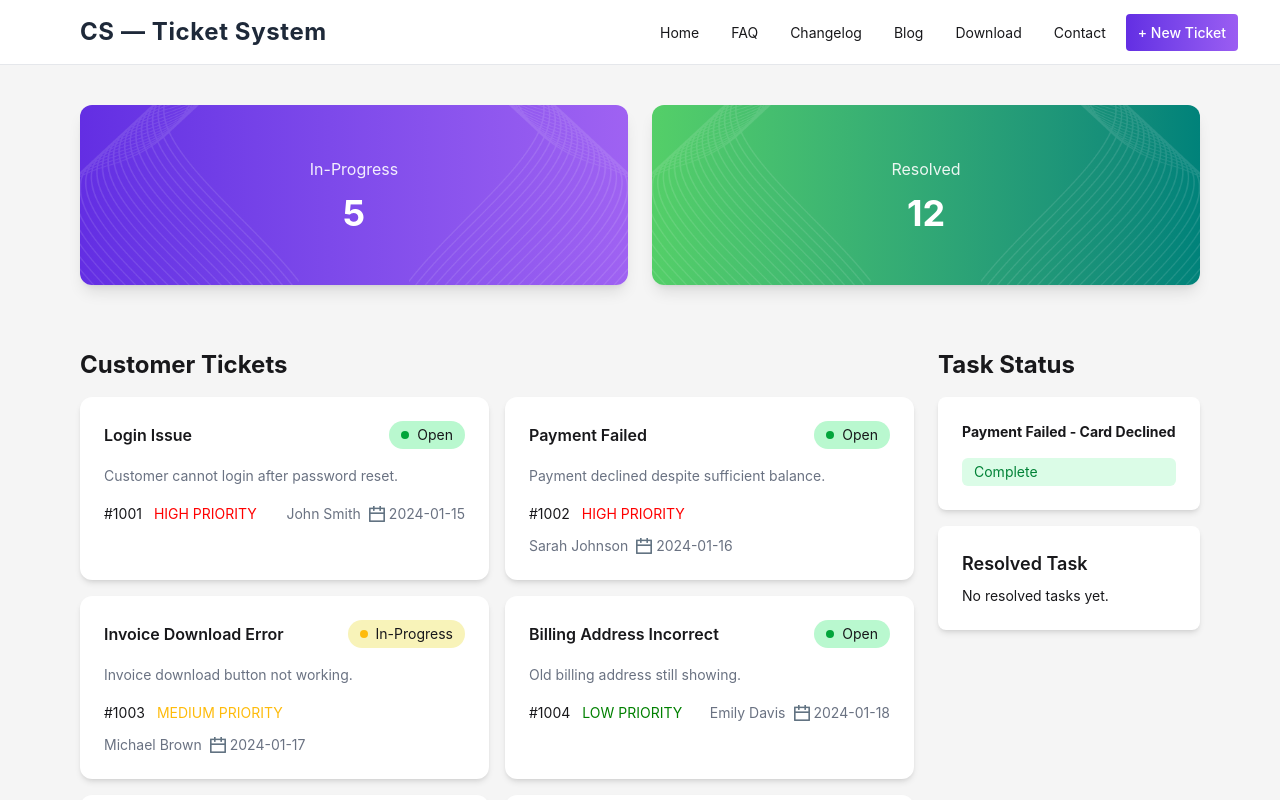
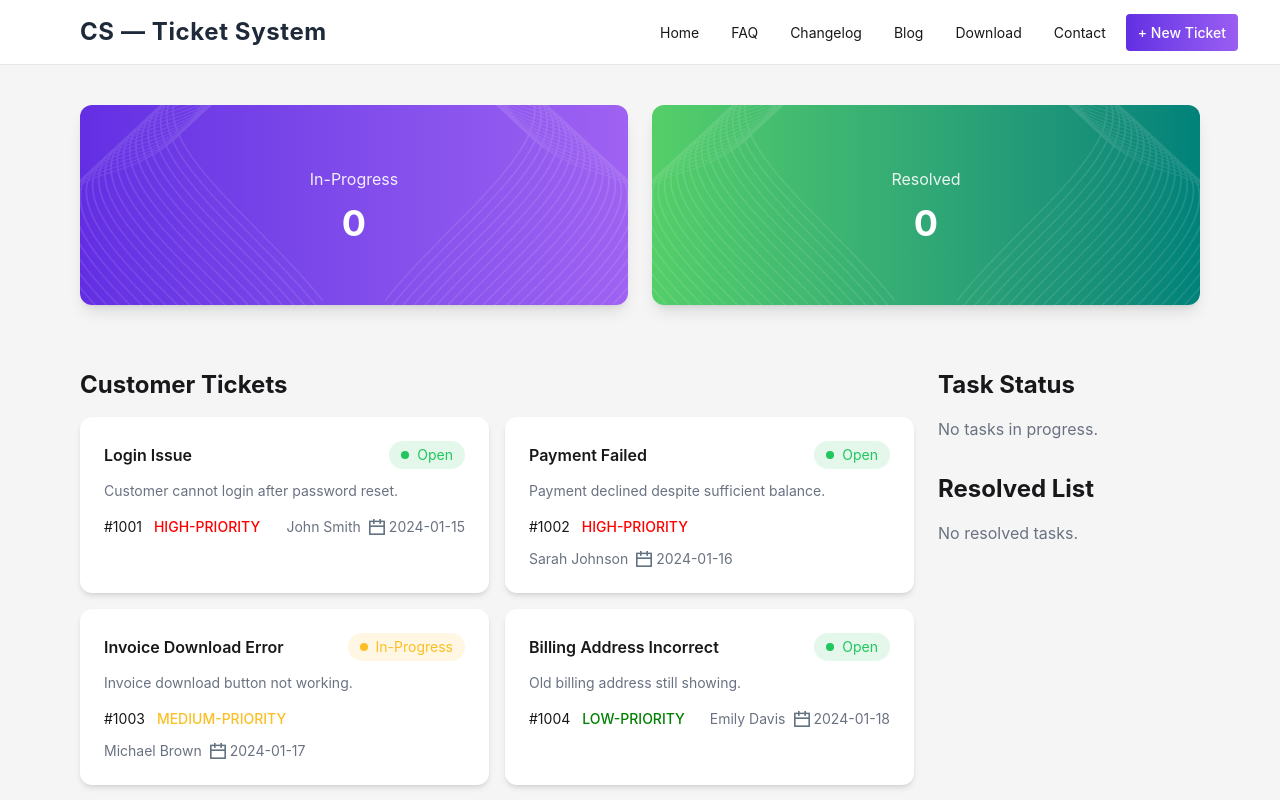
Before and after one commit to sumaiyaa005/customer-support-ticket, a React (Vite) app: page / in a window 1280 px wide. Shown: the top 800 px of the page. Built offline with nearby package versions, Linux system fonts and the light colour scheme.

Commit message:
add funtionality

```diff
--- a/package.json
+++ b/package.json
@@ -13,6 +13,7 @@
     "@tailwindcss/vite": "^4.2.1",
     "react": "^19.2.0",
     "react-dom": "^19.2.0",
+    "react-toastify": "^11.0.5",
     "tailwindcss": "^4.2.1"
   },
   "devDependencies": {
--- a/public/tickets.json
+++ b/public/tickets.json
@@ -4,8 +4,8 @@
     "title": "Login Issue",
     "description": "Customer cannot login after password reset.",
     "customer": "John Smith",
-    "priority": { "level": "HIGH PRIORITY ", "color": "red" },
-    "status": { "type": "Open", "color": "#02A53B", "background": "#B9F8CF" },
+    "priority": "HIGH-PRIORITY",
+    "status": "Open",
     "createdAt": "2024-01-15"
   },
   {
@@ -13,8 +13,8 @@
     "title": "Payment Failed",
     "description": "Payment declined despite sufficient balance.",
     "customer": "Sarah Johnson",
-    "priority": { "level": "HIGH PRIORITY ", "color": "red" },
-    "status": { "type": "Open", "color": "#02A53B", "background": "#B9F8CF" },
+    "priority": "HIGH-PRIORITY",
+    "status": "Open",
     "createdAt": "2024-01-16"
   },
   {
@@ -22,12 +22,8 @@
     "title": "Invoice Download Error",
     "description": "Invoice download button not working.",
     "customer": "Michael Brown",
-    "priority": { "level": "MEDIUM PRIORITY ", "color": "#FEBB0C" },
-    "status": {
-      "type": "In-Progress",
-      "color": "#FEBB0C",
-      "background": "#F8F3B9"
-    },
+    "priority": "MEDIUM-PRIORITY",
+    "status": "In-Progress",
     "createdAt": "2024-01-17"
   },
   {
@@ -35,8 +31,8 @@
     "title": "Billing Address Incorrect",
     "description": "Old billing address still showing.",
     "customer": "Emily Davis",
-    "priority": { "level": "LOW PRIORITY ", "color": "green" },
-    "status": { "type": "Open", "color": "#02A53B", "background": "#B9F8CF" },
+    "priority": "LOW-PRIORITY",
+    "status": "Open",
     "createdAt": "2024-01-18"
   },
   {
@@ -44,12 +40,8 @@
     "title": "App Crash Issue",
     "description": "App crashes on launch.",
     "customer": "David Wilson",
-    "priority": { "level": "HIGH PRIORITY ", "color": "red" },
-    "status": {
-      "type": "In-Progress",
-      "color": "#FEBB0C",
-      "background": "#F8F3B9"
-    },
+    "priority": "HIGH-PRIORITY",
+    "status": "In-Progress",
     "createdAt": "2024-01-19"
   },
   {
@@ -57,8 +49,8 @@
     "title": "2FA Not Working",
     "description": "User not receiving verification code.",
     "customer": "Sophia Taylor",
-    "priority": { "level": "MEDIUM PRIORITY ", "color": "#FEBB0C" },
-    "status": { "type": "Open", "color": "#02A53B", "background": "#B9F8CF" },
+    "priority": "MEDIUM-PRIORITY",
+    "status": "Open",
     "createdAt": "2024-01-20"
   },
   {
@@ -66,12 +58,8 @@
     "title": "Profile Upload Failed",
     "description": "Image upload error when updating profile.",
     "customer": "James Anderson",
-    "priority": { "level": "LOW PRIORITY ", "color": "green" },
-    "status": {
-      "type": "In-Progress",
-      "color": "#FEBB0C",
-      "background": "#F8F3B9"
-    },
+    "priority": "LOW-PRIORITY",
+    "status": "In-Progress",
     "createdAt": "2024-01-21"
   },
   {
@@ -79,8 +67,8 @@
     "title": "Subscription Auto Renewal",
     "description": "Auto renewal toggle not working.",
     "customer": "Olivia Martinez",
-    "priority": { "level": "MEDIUM PRIORITY ", "color": "#FEBB0C" },
-    "status": { "type": "Open", "color": "#02A53B", "background": "#B9F8CF" },
+    "priority": "MEDIUM-PRIORITY",
+    "status": "Open",
     "createdAt": "2024-01-22"
   },
   {
@@ -88,8 +76,8 @@
     "title": "Missing Confirmation Email",
     "description": "Order confirmation email not received.",
     "customer": "Liam Thomas",
-    "priority": { "level": "HIGH PRIORITY ", "color": "red" },
-    "status": { "type": "Open", "color": "#02A53B", "background": "#B9F8CF" },
+    "priority": "HIGH-PRIORITY",
+    "status": "Open",
     "createdAt": "2024-01-23"
   },
   {
@@ -97,13 +85,8 @@
     "title": "Refund Not Processed",
     "description": "Refund requested but not received yet.",
     "customer": "Isabella Garcia",
-    "priority": { "level": "HIGH PRIORITY ", "color": "red" },
-    "status": {
-      "type": "In-Progress",
-      "color": "#FEBB0C",
-      "background": "#F8F3B9"
-    },
-
+    "priority": "HIGH-PRIORITY",
+    "status": "In-Progress",
     "createdAt": "2024-01-24"
   }
 ]
--- a/src/App.jsx
+++ b/src/App.jsx
@@ -2,72 +2,78 @@ import "./App.css";
 import Navbar from "./component/Navbar/Navbar";
 import CountProgressResolveCard from "./component/CountProgressResolveCard/CountProgressResolveCard";
 import CustomerCard from "./component/CustomersCard/CustomerCard";
-import { Suspense } from "react";
+import { Suspense, useState } from "react";
 import Footer from "./component/Footer/Footer";
+import { toast, ToastContainer } from "react-toastify";
+import TaskStatus from "./component/TaskStatus/TaskStatus";
+import ResolvedList from "./component/ResolvedList/ResolvedList";
 
 const fetchCustomerTicket = async () => {
   const res = await fetch("/tickets.json");
   return res.json();
 };
 
+const customerTicketPromise = fetchCustomerTicket();
+
 function App() {
-  const customerTicketPromise = fetchCustomerTicket();
+  const [inProgress, setInProgress] = useState([]);
+  const [resolved, setResolved] = useState([]);
+  const [customerTickets, setCustomerTickets] = useState(() => {
+    return [];
+  });
+
+  const handleAddToProgress = (ticket) => {
+    setInProgress((prev) => {
+      if (prev.some((t) => t.id === ticket.id)) return prev;
+      return [...prev, ticket];
+    });
+
+    toast.success("Ticket Added To In-Progress");
+  };
+
+  const handleComplete = (ticket) => {
+    setInProgress((prev) => prev.filter((t) => t.id !== ticket.id));
+    setResolved((prev) => [...prev, ticket]);
+    setCustomerTickets((prev) => prev.filter((t) => t.id !== ticket.id));
+    toast.success("Task completed and moved to Resolved!");
+  };
 
   return (
-    <div>
+    <div className="min-h-screen bg-base-200 flex flex-col">
       <Navbar />
-
-      {/* Background */}
-      <div className="bg-[#F5F5F5] min-h-screen">
+      <div className="bg-[#F5F5F5] flex-grow">
         <div className="px-6 md:px-12 lg:px-20 pt-10">
-          {/* Top Cards */}
-          <CountProgressResolveCard />
-
-          {/* Main Layout */}
+          <CountProgressResolveCard
+            inProgressCount={inProgress.length}
+            resolvedCount={resolved.length}
+          />
           <div className="grid grid-cols-1 lg:grid-cols-12 gap-6 mt-16">
-            {/* Left */}
             <div className="lg:col-span-9">
               <Suspense
                 fallback={
-                  <div className="flex justify-center items-center h-40">
-                    <span className="loading loading-spinner loading-xl"></span>
-                  </div>
+                  <div className="loading loading-spinner loading-xl" />
                 }
               >
-                <CustomerCard customerTicketPromise={customerTicketPromise} />
+                <CustomerCard
+                  customerTicketPromise={customerTicketPromise}
+                  handleAddToProgress={handleAddToProgress}
+                  customerTickets={customerTickets}
+                  setCustomerTickets={setCustomerTickets}
+                />
               </Suspense>
             </div>
-
-            {/* Right Sidebar */}
-            <div className="lg:col-span-3 ">
-              <h1 className="text-2xl font-bold mb-4">Task Status</h1>
-
-              <div className="grid gap-4">
-                <div className="card bg-white shadow-md">
-                  <div className="card-body">
-                    <h4 className="font-bold">
-                      Payment Failed - Card Declined
-                    </h4>
-                    <div className="bg-green-100 text-green-700 px-3 py-1 rounded-md text-sm mt-2 inline-block">
-                      Complete
-                    </div>
-                  </div>
-                </div>
-
-                <div className="card bg-white shadow-md">
-                  <div className="card-body">
-                    <h2 className="card-title">Resolved Task</h2>
-                    <p>No resolved tasks yet.</p>
-                  </div>
-                </div>
-              </div>
+            <div className="lg:col-span-3">
+              <TaskStatus
+                inProgress={inProgress}
+                handleComplete={handleComplete}
+              />
+              <ResolvedList resolved={resolved} />
             </div>
           </div>
         </div>
-
-        {/* Footer */}
-        <Footer />
       </div>
+      <Footer />
+      <ToastContainer position="top-right" autoClose={3000} />
     </div>
   );
 }
--- a/src/component/CountProgressResolveCard/CountProgressResolveCard.jsx
+++ b/src/component/CountProgressResolveCard/CountProgressResolveCard.jsx
@@ -1,27 +1,22 @@
 import React from "react";
 import SingleCountProgressResolveCard from "./SingleCountProgressResolveCard";
 
-const CountProgressResolveCard = () => {
+const CountProgressResolveCard = ({ inProgressCount, resolvedCount }) => {
   return (
-    <div>
-      {/* Cards Grid */}
-      <div className="grid grid-cols-1 md:grid-cols-2 gap-6 ">
-        {/* In Progress Card */}
+    <div className="grid grid-cols-1 md:grid-cols-2 gap-6">
       <SingleCountProgressResolveCard
         title="In-Progress"
-          count={5}
+        count={inProgressCount}
         gradient="bg-gradient-to-r from-[#632EE3] to-[#9F62F2]"
       />
-
-        {/* Resolved Card */}
       <SingleCountProgressResolveCard
         title="Resolved"
-          count={12}
+        count={resolvedCount}
         gradient="bg-gradient-to-r from-[#54CF68] to-[#00827A]"
       />
-      </div>
     </div>
   );
 };
 
+
 export default CountProgressResolveCard;
--- a/src/component/CountProgressResolveCard/SingleCountProgressResolveCard.jsx
+++ b/src/component/CountProgressResolveCard/SingleCountProgressResolveCard.jsx
@@ -4,34 +4,22 @@ import shape2 from "../../assets/shape_2.png";
 
 const SingleCountProgressResolveCard = ({ title, count, gradient }) => {
   return (
-    <div>
     <div
-        className={`relative min-h-[160px] md:h-[180px]
-      ${gradient}
-      rounded-xl shadow-lg px-6 md:px-10 py-5
-      text-white flex flex-col justify-center text-center
-      overflow-hidden`}
+      className={`relative min-h-[180px] md:h-[200px] ${gradient} rounded-xl shadow-lg px-6 md:px-10 py-5 text-white flex flex-col justify-center text-center overflow-hidden`}
     >
-        {/* Left Shape */}
       <img
         src={shape1}
         alt=""
         className="absolute left-0 top-0 h-full w-auto object-contain opacity-100"
       />
-
-        {/* Right Shape */}
       <img
         src={shape2}
         alt=""
         className="absolute right-0 top-0 h-full w-auto object-contain opacity-100"
       />
-
-        {/* Content */}
       <div className="relative z-10">
         <h3 className="text-sm md:text-base opacity-90">{title}</h3>
-
         <h1 className="text-3xl md:text-4xl font-bold mt-3">{count}</h1>
-        </div>
       </div>
     </div>
   );
--- a/src/component/CustomersCard/CustomerCard.jsx
+++ b/src/component/CustomersCard/CustomerCard.jsx
@@ -1,22 +1,34 @@
 import React, { use } from "react";
 import SingleCustomerCard from "../SingleCustomerCard/SingleCustomerCard";
 
-const CustomerCard = ({ customerTicketPromise }) => {
-  const customerTickets = use(customerTicketPromise);
-  //   console.log(customerTicket);
+const CustomerCard = ({
+  customerTicketPromise,
+  handleAddToProgress,
+  customerTickets,
+  setCustomerTickets,
+}) => {
+  const customerTicketsData = use(customerTicketPromise);
+
+  if (customerTickets.length === 0 && customerTicketsData.length > 0) {
+    setCustomerTickets(customerTicketsData);
+  }
 
   return (
     <>
       <h1 className="text-2xl font-bold mb-4">Customer Tickets</h1>
-
-      <div className="grid grid-cols-1 md:grid-cols-2 gap-4">
-        {customerTickets.map((customerTicket) => (
-          <SingleCustomerCard
-            key={customerTicket.id}
-            customerTicket={customerTicket}
-          ></SingleCustomerCard>
-        ))}
-      </div>
+      {customerTickets.length === 0 ? (
+        <p>No tickets available</p>
+      ) : (
+        <div className="grid grid-cols-1 md:grid-cols-2 gap-4">
+          {customerTickets.map((ticket) => (
+            <SingleCustomerCard
+              key={ticket.id}
+              customerTicket={ticket}
+              handleAddToProgress={handleAddToProgress}
+            />
+          ))}
+        </div>
+      )}
     </>
   );
 };
--- /dev/null
+++ b/src/component/ResolvedList/ResolvedList.jsx
@@ -0,0 +1,22 @@
+import React from "react";
+
+const ResolvedList = ({ resolved }) => {
+  return (
+    <div className="mt-8">
+      <h1 className="text-2xl font-bold mb-4">Resolved List</h1>
+      <div className="grid gap-4">
+        {resolved.map((ticket) => (
+          <div key={ticket.id} className="card bg-indigo-100 shadow-md">
+            <div className="card-body">
+              <h4 className="">{ticket.title}</h4>
+            </div>
+          </div>
+        ))}
+        {resolved.length === 0 && (
+          <p className="text-gray-500">No resolved tasks.</p>
+        )}
+      </div>
+    </div>
+  );
+};
+export default ResolvedList;
--- a/src/component/SingleCustomerCard/SingleCustomerCard.jsx
+++ b/src/component/SingleCustomerCard/SingleCustomerCard.jsx
@@ -1,49 +1,58 @@
 import React from "react";
 import calender from "../../assets/calender.png";
 
-const SingleCustomerCard = ({ customerTicket }) => {
-  const { id, title, description, customer, priority, status, createdAt } =
-    customerTicket;
+const SingleCustomerCard = ({ customerTicket, handleAddToProgress }) => {
+  const { id, title, description, customer, priority, status, createdAt } = customerTicket;
+
+  const getPriorityColor = (priority) => {
+    if (priority === "HIGH-PRIORITY") return "red";
+    if (priority === "MEDIUM-PRIORITY") return "#FBBF24";
+    if (priority === "LOW-PRIORITY") return "green";
+    return "gray";
+  };
+
+  const getStatusColor = (status) => {
+    if (status === "Open") return "#22C55E";
+    if (status === "In-Progress") return "#FBBF24";
+    if (status === "Completed") return "#3B82F6";
+    return "gray";
+  };
 
   return (
-    <div className="card bg-base-100 shadow-md rounded-xl">
+    <div
+      className="card bg-base-100 shadow-md rounded-xl cursor-pointer hover:shadow-xl"
+      onClick={() => handleAddToProgress(customerTicket)}
+    >
       <div className="p-4 md:p-6">
-        {/* Title + Status */}
-        <div className="flex justify-between items-center mb-3 md:mb-4 gap-2">
-          <h4 className="font-semibold text-xs sm:text-sm md:text-base">
-            {title}
-          </h4>
-
-          {/* Status */}
+        <div className="flex justify-between items-center mb-3">
+          <h4 className="font-semibold text-sm md:text-base">{title}</h4>
           <div
-            className="flex items-center gap-1 md:gap-2 px-2 md:px-3 py-1 rounded-full text-[10px] sm:text-xs md:text-sm"
-            style={{ backgroundColor: status.background }}
+            className="flex items-center gap-2 px-3 py-1 rounded-full text-xs md:text-sm"
+            style={{
+              backgroundColor: `${getStatusColor(status)}20`,
+              color: getStatusColor(status),
+            }}
           >
             <span
               className="w-2 h-2 rounded-full"
-              style={{ backgroundColor: status.color }}
+              style={{ backgroundColor: getStatusColor(status) }}
             ></span>
-            <span>{status.type}</span>
+            {status}
           </div>
         </div>
-
-        {/* Description */}
-        <p className="text-[10px] sm:text-xs md:text-sm text-gray-500 mb-4 leading-relaxed">
-          {description}
-        </p>
-
-        {/* Bottom */}
-        <div className="flex justify-between items-center flex-wrap gap-3 text-[10px] sm:text-xs md:text-sm">
-          {/* ID + Priority */}
-          <div className="flex items-center gap-2 sm:gap-3">
+        <p className="text-xs md:text-sm text-gray-500 mb-4">{description}</p>
+        <div className="flex justify-between flex-wrap gap-3 text-xs md:text-sm">
+          <div className="flex items-center gap-3">
             <span>{id}</span>
-            <span style={{ color: priority.color }}>{priority.level}</span>
+            <span
+              style={{ color: getPriorityColor(priority) }}
+              className="font-medium"
+            >
+              {priority}
+            </span>
           </div>
-
-          {/* Customer + Date */}
           <div className="flex items-center gap-2 text-gray-500">
             <span>{customer}</span>
-
             <span className="flex items-center gap-1">
               <img
                 src={calender}
--- /dev/null
+++ b/src/component/TaskStatus/TaskStatus.jsx
@@ -0,0 +1,29 @@
+import React from "react";
+
+const TaskStatus = ({ inProgress, handleComplete }) => {
+  return (
+    <div>
+      <h1 className="text-2xl font-bold mb-4">Task Status</h1>
+      <div className="grid gap-4">
+        {inProgress.map((ticket) => (
+          <div key={ticket.id} className="card bg-base-100 shadow-md">
+            <div className="card-body">
+              <h4 className="font-bold">{ticket.title}</h4>
+              <button
+                onClick={() => handleComplete(ticket)}
+                className="btn btn-success mt-2"
+              >
+                Complete
+              </button>
+            </div>
+          </div>
+        ))}
+        {inProgress.length === 0 && (
+          <p className="text-gray-500">No tasks in progress.</p>
+        )}
+      </div>
+    </div>
+  );
+};
+
+export default TaskStatus;
```
Also changed, not shown: src/component/Footer/Footer.jsx (+4 -4 lines), index.html (line endings or trailing spaces), 1 other file (tests, documents, lock files or other folders). Lines whose indentation alone changed are shown as unchanged.
